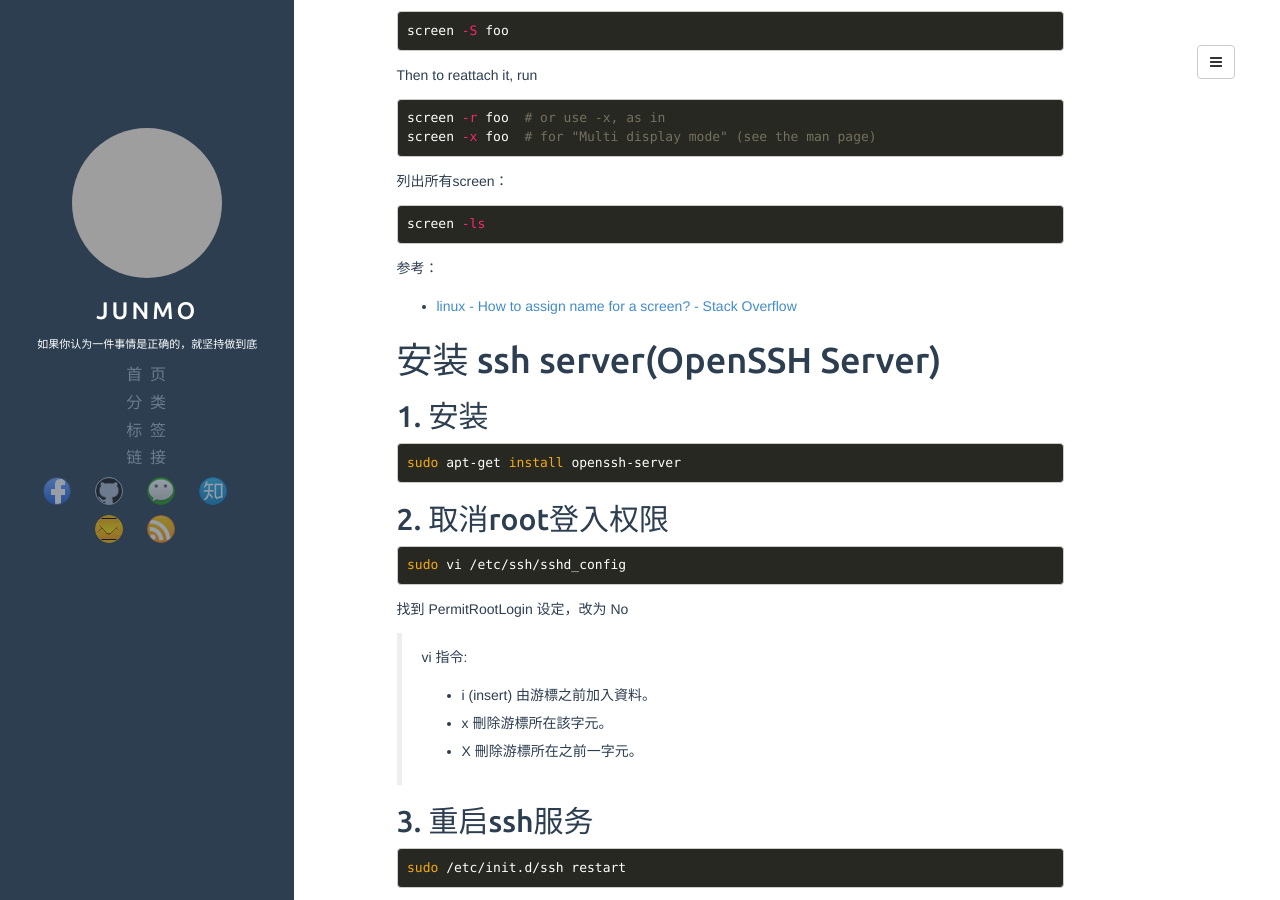
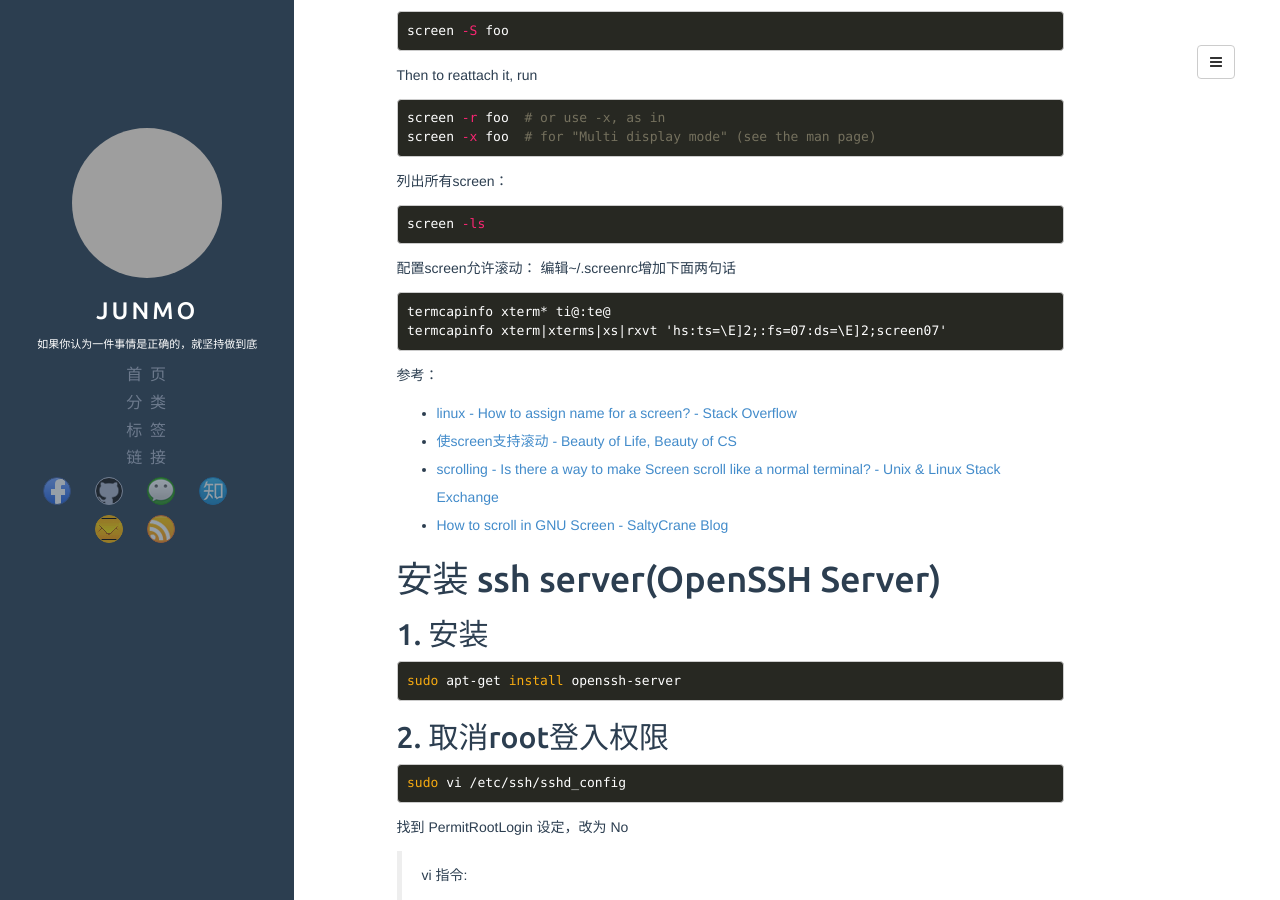
Before and after one commit to junmo1215/junmo1215.github.io, a Jekyll site: the page built from _posts/others/2017-05-07-Memo-Usage-of-Ubuntu.md, in a window 1280 px wide and 900 px high, scrolled down 6133 px. Built offline with Jekyll 4.4.1, drawn with Linux system fonts in a browser that asks for light colours; comment, search, counter and statistics services are not loaded; grey boxes are pictures that could not be loaded.

Commit message:
add how-to scroll in screen

````diff
--- a/_posts/others/2017-05-07-Memo-Usage-of-Ubuntu.md
+++ b/_posts/others/2017-05-07-Memo-Usage-of-Ubuntu.md
@@ -191,8 +191,18 @@ screen -x foo  # for "Multi display mode" (see the man page)
 screen -ls
 ```
 
+配置screen允许滚动：
+编辑~/.screenrc增加下面两句话
+```
+termcapinfo xterm* ti@:te@
+termcapinfo xterm|xterms|xs|rxvt 'hs:ts=\E]2;:fs=07:ds=\E]2;screen07'
+```
+
 参考：
 - [linux - How to assign name for a screen? - Stack Overflow](https://stackoverflow.com/questions/3202111/how-to-assign-name-for-a-screen)
+- [使screen支持滚动 - Beauty of Life, Beauty of CS](http://rex-shen.net/%E4%BD%BFscreen%E6%94%AF%E6%8C%81%E6%BB%9A%E5%8A%A8/)
+- [scrolling - Is there a way to make Screen scroll like a normal terminal? - Unix & Linux Stack Exchange](https://unix.stackexchange.com/questions/43229/is-there-a-way-to-make-screen-scroll-like-a-normal-terminal)
+- [How to scroll in GNU Screen - SaltyCrane Blog](https://www.saltycrane.com/blog/2008/01/how-to-scroll-in-gnu-screen/)
 
 # 安装 ssh server(OpenSSH Server)
 
````
